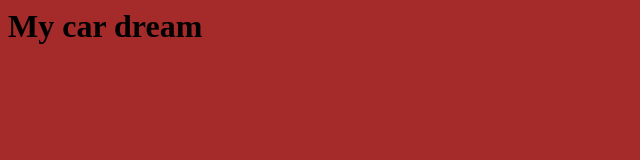
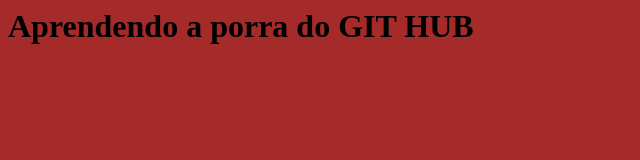
Before and after one commit to FelipeCumbaa/meu_site, a plain HTML site: page index.html in a window 1280 px wide. Shown: the whole page, without its empty margins (0-640 px from the left). Drawn offline with Linux system fonts and the light colour scheme.

Commit message:
atualizando

```diff
--- a/index.html
+++ b/index.html
@@ -4,6 +4,6 @@
         <link rel="stylesheet" href="estilos.css">
     </head>
     <body>
-        <h1>My car dream</h1>
+        <h1>Aprendendo a porra do GIT HUB</h1>
     </body>
 </html>
```
